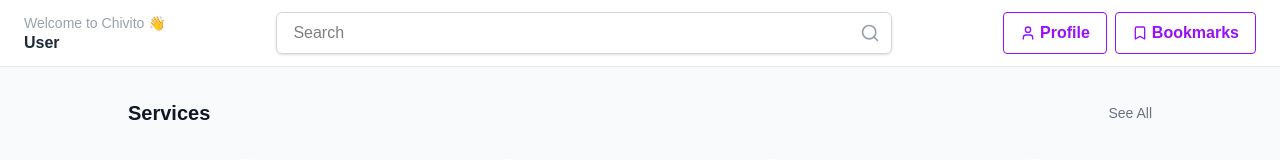
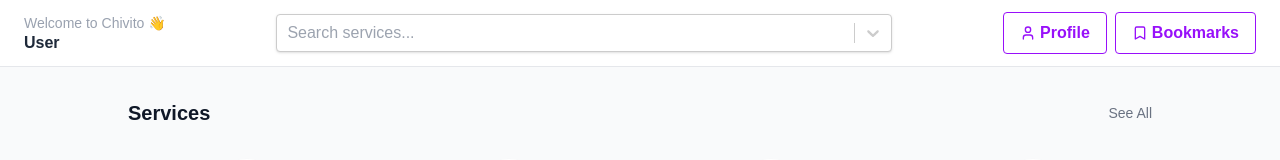
Before and after one commit to chivito-tech/chivito-frontend, a Next.js app in the folder chivito-frontend/: page / in a window 1280 px wide. Shown: the top 160 px of the page. Built offline with nearby package versions, Linux system fonts and the light colour scheme.

Commit message:
updated search bar, now its a multi select drop down search bar

```diff
--- a/chivito-frontend/src/app/components/Navbar.tsx
+++ b/chivito-frontend/src/app/components/Navbar.tsx
@@ -6,21 +6,28 @@ import Modal from "@/app/components/Modal";
 import Login from "../auth/login/login";
 import { useRouter } from "next/navigation";
 import Button from "./Button";
+import dynamic from "next/dynamic";
+
+// Client-only loaded dropdown
+const ServiceSelect = dynamic(() => import("./serviceSelect"), {
+  ssr: false,
+});
 
 export default function TopBar() {
   const [isOpen, setIsOpen] = useState(false);
   const [showLogin, setShowLogin] = useState(false);
+  const [activeTab, setActiveTab] = useState("home");
+  const [selected, setSelected] = useState([]);
   const router = useRouter();
-  const [activeTab, setActiveTab] = useState("home");
 
   const handleNavigation = (tab: string, path: string) => {
     setActiveTab(tab);
     router.push(path);
-    setIsOpen(false); // close mobile menu
+    setIsOpen(false);
   };
 
   return (
-    <header className=" top-0 z-50 bg-white shadow-sm border-b">
+    <header className="top-0 z-50 bg-white shadow-sm border-b">
       <div className="mx-auto max-w-8xl flex justify-between items-center px-4 sm:px-6 py-3">
         {/* Left: Brand */}
         <div className="flex flex-col leading-tight">
@@ -30,19 +37,11 @@ export default function TopBar() {
 
         {/* Center: Search (Desktop) */}
         <div className="hidden md:flex w-1/2">
-          <div className="relative w-full">
-            <input
-              type="text"
-              placeholder="Search"
-              className="w-full rounded-md border border-gray-300 px-4 py-2 pr-10 text-black shadow-sm focus:outline-none focus:ring-2 focus:ring-purple-500 focus:border-purple-500"
-            />
-            <Search className="absolute right-3 top-1/2 -translate-y-1/2 text-gray-400 w-5 h-5" />
-          </div>
+          <ServiceSelect onChange={(value) => setSelected(value)} />
         </div>
 
         {/* Right: Actions */}
         <div className="flex items-center gap-3 md:gap-4">
-          {/* Desktop buttons */}
           <div className="hidden md:flex gap-2">
             <Button
               variant="outline"
@@ -59,7 +58,7 @@ export default function TopBar() {
 
           {/* Mobile Menu Toggle */}
           <button
-            className=" text-black md:hidden p-2 rounded-full hover:bg-gray-100"
+            className="text-black md:hidden p-2 rounded-full hover:bg-gray-100"
             onClick={() => setIsOpen(!isOpen)}
           >
             {isOpen ? <X className="w-6 h-6" /> : <Menu className="w-6 h-6" />}
--- a/chivito-frontend/src/app/components/ServiceSelect.tsx
+++ b/chivito-frontend/src/app/components/ServiceSelect.tsx
@@ -19,25 +19,45 @@ export default function ServiceSelect({
   onChange: (value: any) => void;
 }) {
   const [mounted, setMounted] = useState(false);
-
   useEffect(() => {
     setMounted(true);
   }, []);
 
-  if (!mounted) return null; // prevent SSR mismatch
+  if (!mounted) return null;
 
   return (
     <Select
       options={serviceOptions}
       isMulti
       placeholder="Search services..."
+      onChange={onChange}
       className="w-full"
       classNames={{
         control: () =>
           "rounded-md border border-gray-300 shadow-sm focus:ring-2 focus:ring-purple-500",
         menu: () => "z-50",
       }}
-      onChange={onChange}
+      styles={{
+        option: (provided, state) => ({
+          ...provided,
+          color: state.isSelected ? "#7e22ce" : "#1f2937", // purple for selected, gray-800 otherwise
+          backgroundColor: state.isFocused
+            ? "rgba(126, 34, 206, 0.1)"
+            : "white",
+        }),
+        multiValueLabel: (styles) => ({
+          ...styles,
+          color: "#7e22ce", // purple text inside selected tags
+        }),
+        input: (styles) => ({
+          ...styles,
+          color: "#1f2937", // gray-800 text when typing
+        }),
+        placeholder: (styles) => ({
+          ...styles,
+          color: "#9ca3af", // gray-400 for placeholder
+        }),
+      }}
     />
   );
 }
```
